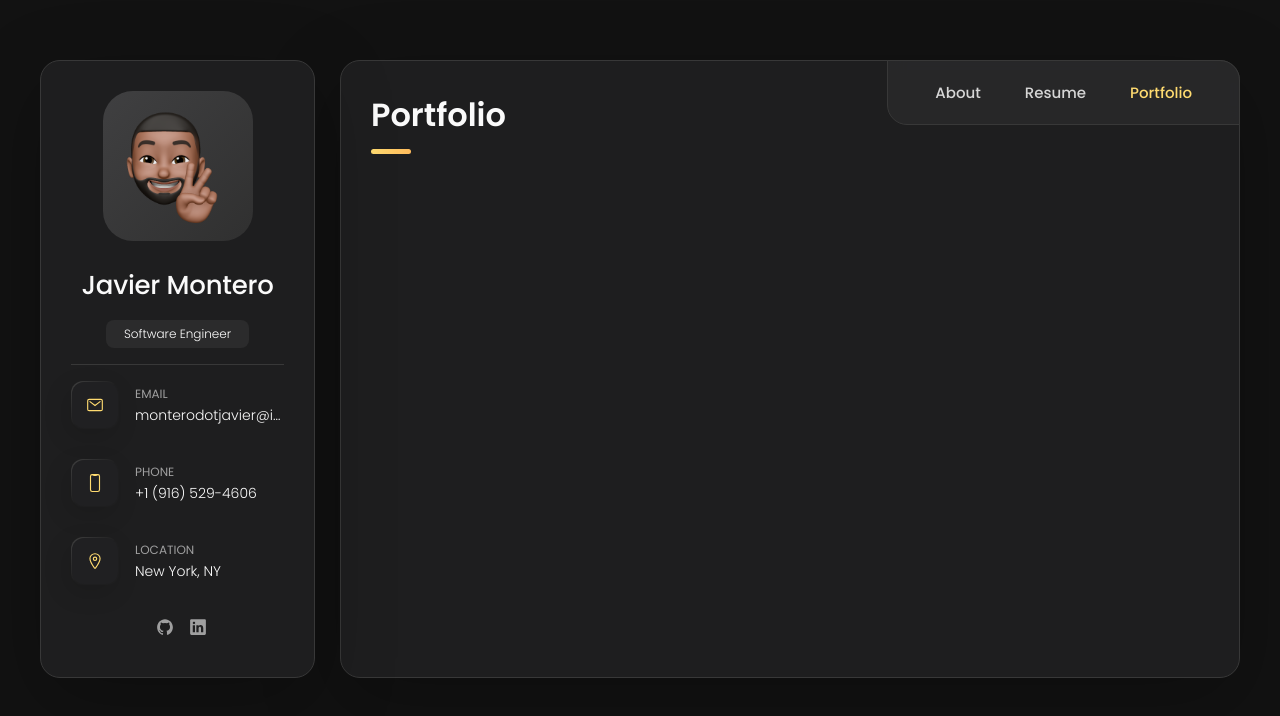
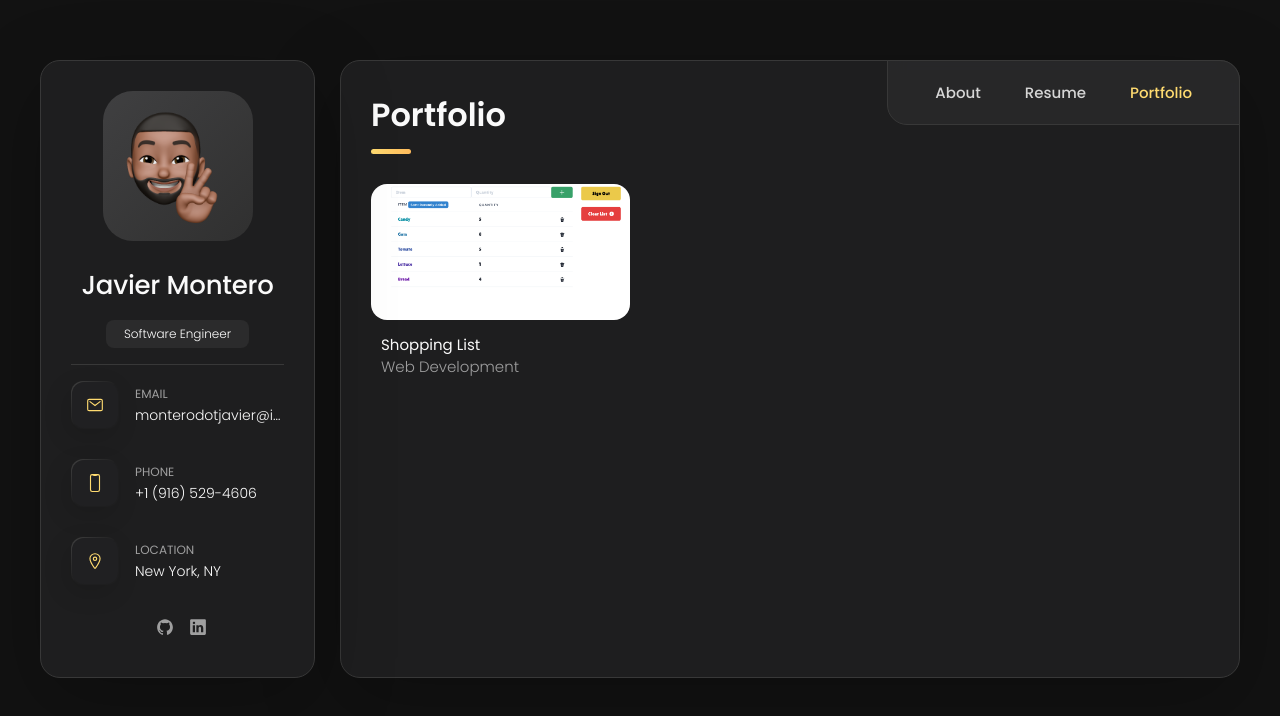
Before and after one commit to monterojavier/javiermontero, a React (Create React App) app: page / in a window 1280 px wide. Both pictures are taken after a click on the button "Portfolio". Shown: the top 716 px of the page. Built offline with nearby package versions, Linux system fonts and the light colour scheme.

Commit message:
feat: added a portfolio section

```diff
--- a/src/components/Portfolio/Portfolio.css
+++ b/src/components/Portfolio/Portfolio.css
@@ -0,0 +1,191 @@
+/*-----------------------------------*\
+  #PORTFOLIO
+\*-----------------------------------*/
+
+/*-----------------------------------*\
+  #PROJECT LIST
+\*-----------------------------------*/
+.project-list {
+  display: grid;
+  grid-template-columns: 1fr;
+  gap: 30px;
+  margin-bottom: 10px;
+}
+
+.project-item {
+  display: none;
+}
+
+.project-item.active {
+  display: block;
+  animation: scaleUp 0.25s ease forwards;
+}
+
+@keyframes scaleUp {
+  0% {
+    transform: scale(0.5);
+  }
+  100% {
+    transform: scale(1);
+  }
+}
+
+.project-item > a {
+  width: 100%;
+}
+
+.project-img {
+  position: relative;
+  width: 100%;
+  height: 200px;
+  border-radius: 16px;
+  overflow: hidden;
+  margin-bottom: 15px;
+}
+
+.project-img::before {
+  content: '';
+  position: absolute;
+  top: 0;
+  left: 0;
+  width: 100%;
+  height: 100%;
+  background: transparent;
+  z-index: 1;
+  transition: var(--transition-1);
+}
+
+.project-item > a:hover .project-img::before {
+  background: hsla(0, 0%, 0%, 0.5);
+}
+
+.project-item-icon-box {
+  --scale: 0.8;
+
+  background: var(--jet);
+  color: var(--orange-yellow-crayola);
+  position: absolute;
+  top: 50%;
+  left: 50%;
+  transform: translate(-50%, -50%) scale(var(--scale));
+  font-size: 20px;
+  padding: 18px;
+  border-radius: 12px;
+  opacity: 0;
+  z-index: 1;
+  transition: var(--transition-1);
+}
+
+.project-item > a:hover .project-item-icon-box {
+  --scale: 1;
+  opacity: 1;
+}
+
+.project-item-icon-box ion-icon {
+  --ionicon-stroke-width: 50px;
+}
+
+.project-img img {
+  width: 100%;
+  height: 100%;
+  object-fit: cover;
+  transition: var(--transition-1);
+}
+
+.project-item > a:hover img {
+  transform: scale(1.1);
+}
+
+.project-title,
+.project-category {
+  margin-left: 10px;
+}
+
+.project-title {
+  color: var(--white-2);
+  font-size: var(--fs-5);
+  font-weight: var(--fw-400);
+  text-transform: capitalize;
+  line-height: 1.3;
+}
+
+.project-category {
+  color: var(--light-gray-70);
+  font-size: var(--fs-6);
+  font-weight: var(--fw-300);
+}
+
+/*-----------------------------------*\
+  #RESPONSIVE
+\*-----------------------------------*/
+
+/**
+ * responsive larger than 450px screen
+ */
+@media (min-width: 450px) {
+  .project-img {
+    height: auto;
+  }
+}
+
+/**
+ * responsive larger than 580px screen
+ */
+
+@media (min-width: 580px) {
+  .project-img {
+    border-radius: 16px;
+  }
+}
+
+/**
+ * responsive larger than 768px screen
+ */
+@media (min-width: 768px) {
+  .article-title {
+    padding-bottom: 20px;
+  }
+
+  .filter-select-box {
+    display: none;
+  }
+
+  .filter-list {
+    display: flex;
+    justify-content: flex-start;
+    align-items: center;
+    gap: 25px;
+    padding-left: 5px;
+    margin-bottom: 30px;
+  }
+
+  .filter-item button {
+    color: var(--light-gray);
+    font-size: var(--fs-5);
+    transition: var(--transition-1);
+  }
+
+  .filter-item button:hover {
+    color: var(--light-gray-70);
+  }
+
+  .filter-item button.active {
+    color: var(--orange-yellow-crayola);
+  }
+
+  /* portfolio grid */
+
+  .project-list {
+    grid-template-columns: 1fr 1fr;
+  }
+}
+
+/**
+ * responsive larger than 1024px screen
+ */
+
+@media (min-width: 1024px) {
+  .project-list {
+    grid-template-columns: repeat(3, 1fr);
+  }
+}
--- a/src/components/Portfolio/Portfolio.jsx
+++ b/src/components/Portfolio/Portfolio.jsx
@@ -1,5 +1,7 @@
 import React from 'react'
+import { IoEyeOutline } from 'react-icons/io5'
 
+import projects from './projectList'
 import './Portfolio.css'
 
 function Portfolio() {
@@ -8,6 +10,34 @@ function Portfolio() {
       <header>
         <h2 className='h2 article-title'>Portfolio</h2>
       </header>
+      <section className='projects'>
+        <ul className='project-list'>
+          {projects.map((project) => {
+            return (
+              <li
+                key={project.id}
+                className='project-item  active'
+                data-filter-item
+                data-category={project.dataCategory}
+              >
+                <a href={project.link} target='_blank'>
+                  <figure className='project-img'>
+                    <div className='project-item-icon-box'>
+                      <IoEyeOutline />
+                    </div>
+
+                    <img src={project.src} alt={project.alt} loading='lazy' />
+                  </figure>
+
+                  <h3 className='project-title'>{project.title}</h3>
+
+                  <p className='project-category'>{project.category}</p>
+                </a>
+              </li>
+            )
+          })}
+        </ul>
+      </section>
     </article>
   )
 }
--- /dev/null
+++ b/src/components/Portfolio/projectList.js
@@ -0,0 +1,36 @@
+// Image imports
+import shoppingListScreenshot from '../../images/shopping-list-screenshot.png'
+
+// Links to Deployed Site or Github Project
+const shoppingListLink = 'https://monterojavier.github.io/simple-shopping-list/'
+
+export default [
+  {
+    id: 1,
+    link: shoppingListLink,
+    alt: 'Shopping List',
+    src: shoppingListScreenshot,
+    title: 'Shopping List',
+    category: 'Web Development',
+    dataCategory: 'web development'
+  }
+]
+
+/* dataCategory & category ex:
+    - web development
+    - mobile
+
+    https://github.com/monterojavier/simple-shopping-list
+
+    Sample element:
+
+    {
+      id: 1,
+      link: 'https://github.com/',
+      alt: 'Alt name',
+      src: projectPlaceholderImage,
+      title: 'MAPPP WORKSSS',
+      category: 'Web Development',
+      dataCategory: 'web development'
+    }
+*/
```
Also changed, not shown: src/images/shopping-list-screenshot.png (added).
